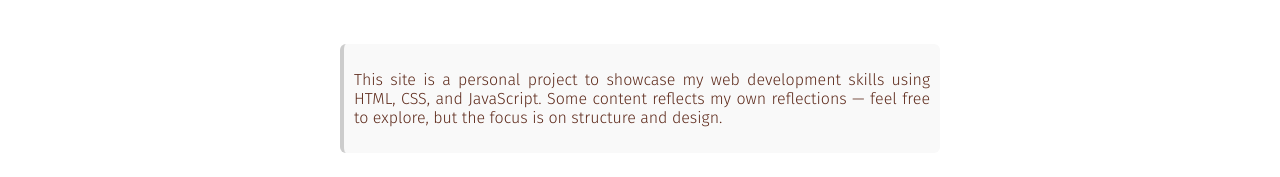
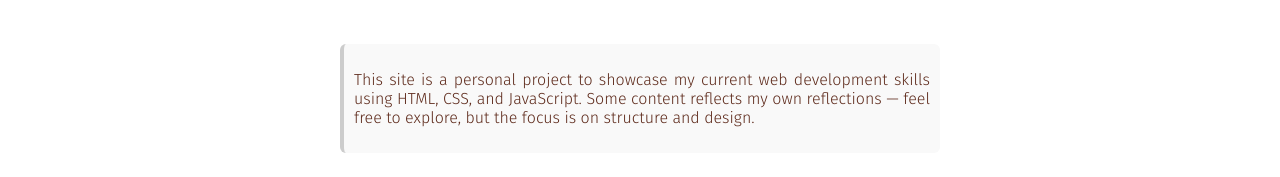
Before and after one commit to limbaiwindah/aGlimpseOfVulnerable, a plain HTML site: page index.html in a window 1280 px wide. Shown: the part 697-874 px from the top of the page. Drawn offline with Linux system fonts and the light colour scheme.

Commit message:
Update index.html

```diff
--- a/index.html
+++ b/index.html
@@ -41,7 +41,7 @@
 
     <section class="site-note">
         <p>
-    This site is a personal project to showcase my web development skills using HTML, CSS, and JavaScript. Some content reflects my own reflections — feel free to explore, but the focus is on structure and design.
+    This site is a personal project to showcase my current web development skills using HTML, CSS, and JavaScript. Some content reflects my own reflections — feel free to explore, but the focus is on structure and design.
         </p>
     </section>
     <div class="introduction">
```
